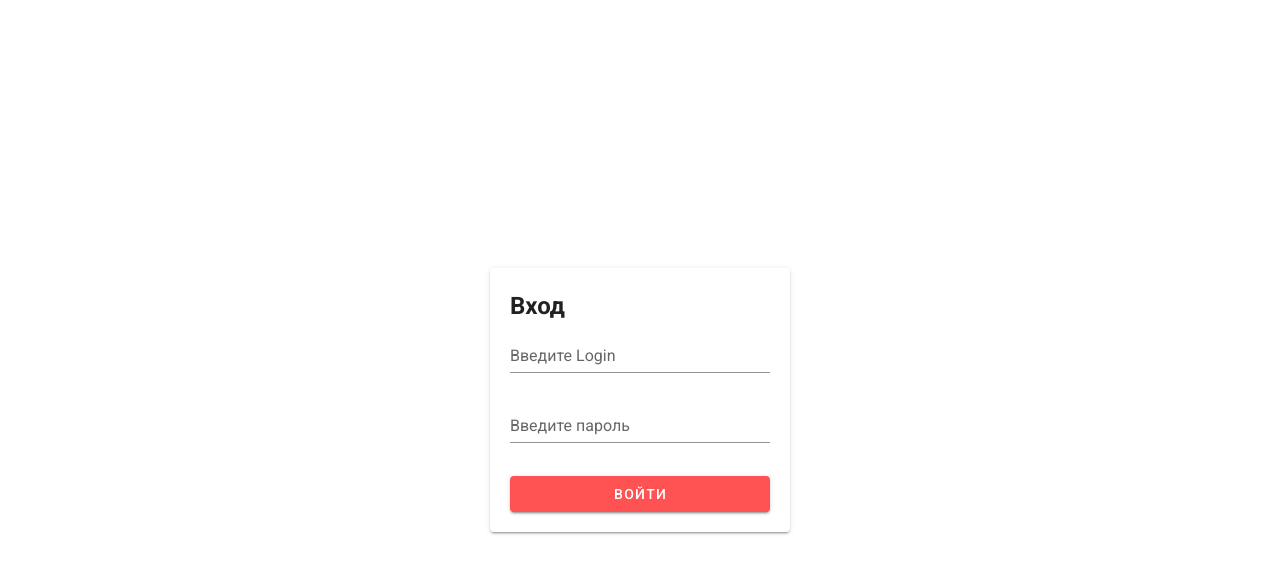
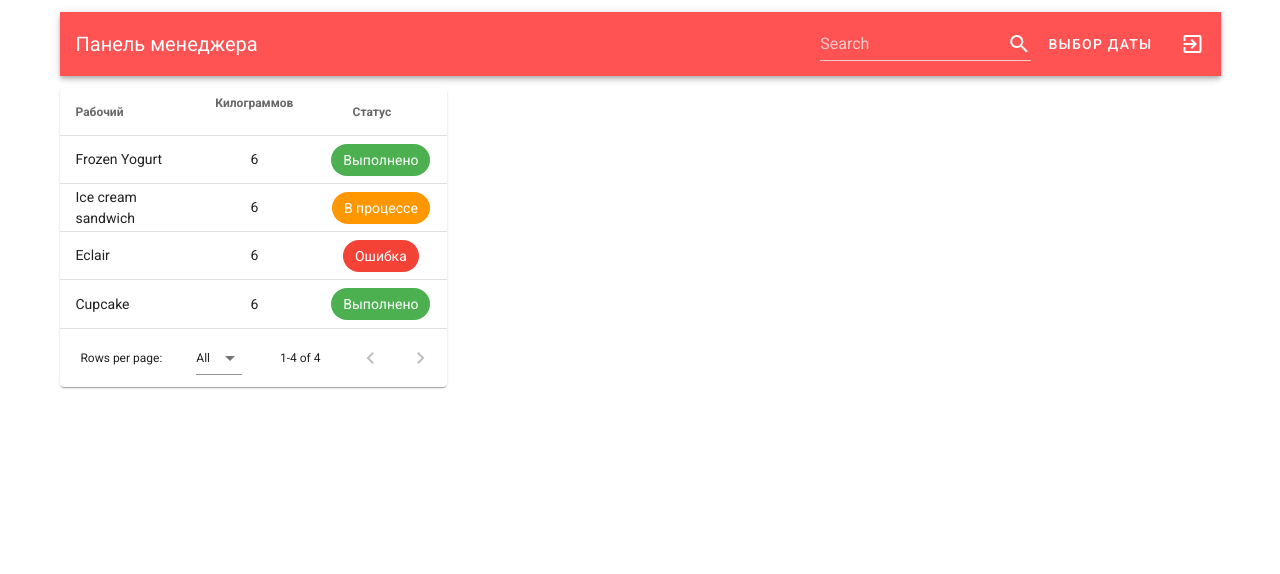
Before and after one commit to Dmitded/task_test, a Vue app in the folder frontend/: page / in a window 1280 px wide. Shown: the top 574 px of the page. Built offline with nearby package versions, Linux system fonts and the light colour scheme.

Commit message:
add logout; fixed tabel

```diff
--- a/frontend/src/api/user.js
+++ b/frontend/src/api/user.js
@@ -7,6 +7,23 @@ export default {
         login: credentials.login,
         password: credentials.password
       })
+    } catch (error) {
+      return error.response.status
+    }
+  },
+
+  async logout () {
+    try {
+      await axios.get('/logout')
+    } catch (error) {
+      return error.response.status
+    }
+  },
+
+  async getCurrentUser () {
+    try {
+      const user = await axios.get('/users/current')
+      return user.data
     } catch (error) {
       return error.response.status
     }
--- a/frontend/src/views/Home.vue
+++ b/frontend/src/views/Home.vue
@@ -46,7 +46,46 @@
     </v-snackbar>
 
     <v-container class="my-0 py-0" v-if="loginShow === true">
+      <v-toolbar color="error" dark class="my-3">
+        <v-toolbar-title>Панель менеджера</v-toolbar-title>
 
+        <v-spacer></v-spacer>
+
+        <v-toolbar-items>
+
+          <v-text-field
+            class="my-auto"
+            v-model="search"
+            label="Search"
+            color="white"
+            single-line
+            hide-details
+            append-icon="search"
+          ></v-text-field>
+          <v-btn text>Выбор даты</v-btn>
+        </v-toolbar-items>
+
+        <v-btn icon @click="logout">
+          <v-icon>mdi-exit-to-app</v-icon>
+        </v-btn>
+      </v-toolbar>
+
+      <v-flex lg4>
+        <v-data-table
+          :headers="headers"
+          :items="desserts"
+          :sort-by="[]"
+          :sort-desc="[false, true]"
+          :items-per-page="-1"
+          :search="search"
+          multi-sort
+          class="elevation-1 mb-5"
+        >
+        <template v-slot:item.status="{ item }">
+          <v-chip :color="getColor(item.status)" dark>{{ item.status }}</v-chip>
+        </template>
+        </v-data-table>
+      </v-flex>
     </v-container>
   </v-content>
 </template>
@@ -62,7 +101,39 @@ export default {
   name: 'Home',
   data () {
     return {
-      loginShow: false,
+      search: '',
+      headers: [
+        {
+          text: 'Рабочий',
+          align: 'left',
+          value: 'worker'
+        },
+        { text: 'Килограммов', align: 'center', value: 'payload' },
+        { text: 'Статус', align: 'center', value: 'status' }
+      ],
+      desserts: [
+        {
+          worker: 'Frozen Yogurt',
+          payload: 6.0,
+          status: 'Выполнено'
+        },
+        {
+          worker: 'Ice cream sandwich',
+          payload: 6.0,
+          status: 'В процессе'
+        },
+        {
+          worker: 'Eclair',
+          payload: 6.0,
+          status: 'Ошибка'
+        },
+        {
+          worker: 'Cupcake',
+          payload: 6.0,
+          status: 'Выполнено'
+        }
+      ],
+      loginShow: true,
       user: {
         login: '',
         password: ''
@@ -74,7 +145,7 @@ export default {
           },
           password: {
             required: () => 'Поле пароля не может быть пустым'
-          }// this.$validator.localize('ru', this.dictionary)
+          }
         }
       },
       notification: {
@@ -91,19 +162,31 @@ export default {
   },
 
   methods: {
+    getColor (status) {
+      if (status === 'Ошибка') return 'red'
+      else if (status === 'В процессе') return 'orange'
+      else return 'green'
+    },
     async login () {
       const valid = await this.$validator.validate()
       if (valid) {
         const resp = await authAPI.login(this.user)
         if (resp === 401) {
           this.notification.snackbar = true
-          this.user.email = ''
+          this.user.login = ''
           this.user.password = ''
         } else {
           await this.$store.dispatch('getData')
+          this.user.login = ''
+          this.user.password = ''
           this.loginShow = true
         }
       }
+    },
+
+    async logout () {
+      await this.$store.dispatch('logout')
+      this.loginShow = false
     }
   }
 }
```
Also changed, not shown: frontend/src/store/user.js (+19 -0 lines).
